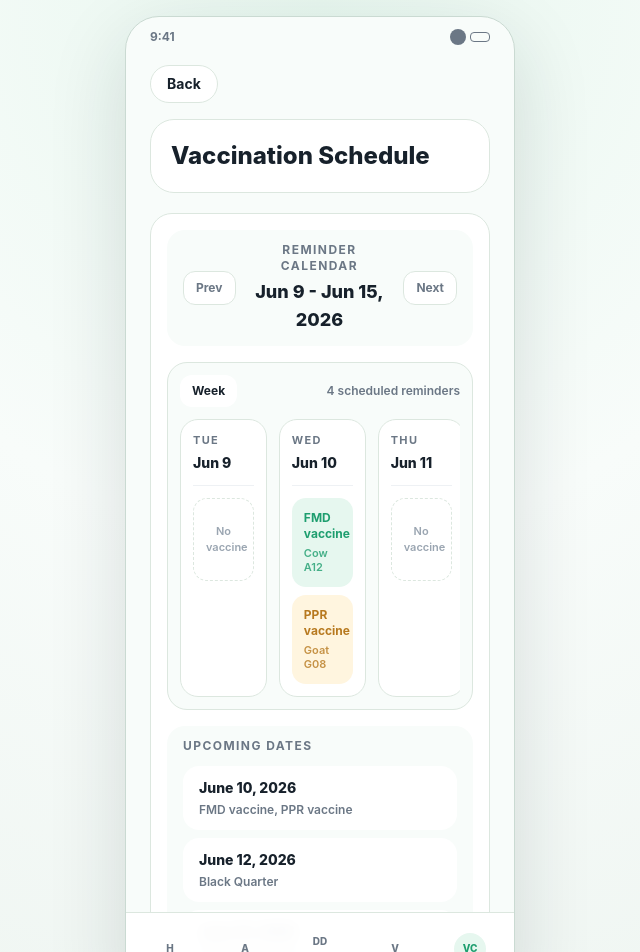
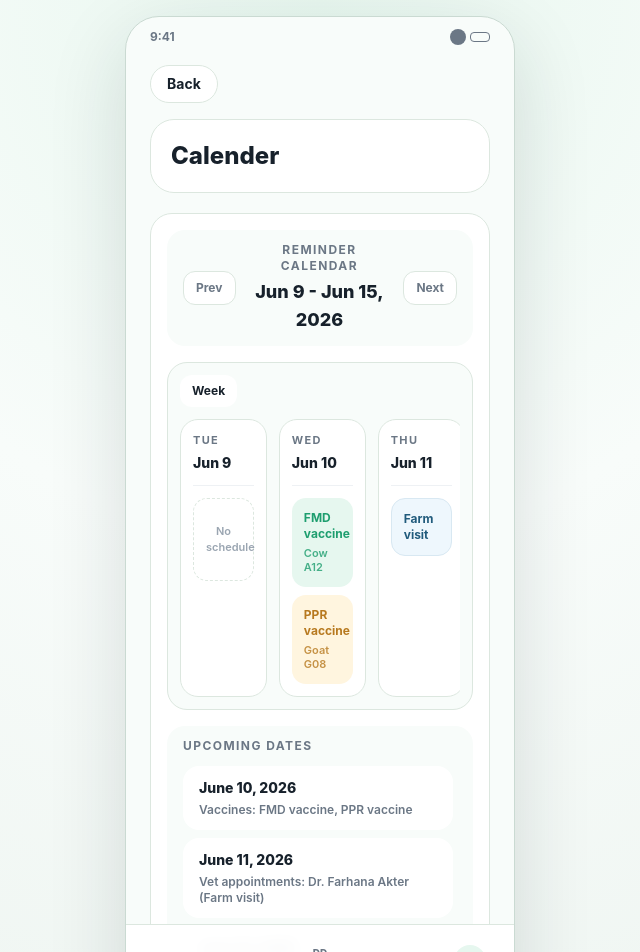
Before and after one commit to ShemantyMahjabin/ShobarKhamar-Vet_Service-, a React (Vite) app: page /vaccination-schedule in a window 1280 px wide. Shown: the top 952 px of the page, without its empty margins (320-960 px from the left). Built offline with nearby package versions, Linux system fonts and the light colour scheme.

Commit message:
Celender

```diff
--- a/src/app/components/FarmerDashboard.tsx
+++ b/src/app/components/FarmerDashboard.tsx
@@ -91,7 +91,7 @@ export function FarmerDashboard() {
   const statActions = [
     () => navigate('/farm-management'),
     () => navigate('/booking'),
-    () => undefined,
+    () => navigate('/vaccination-schedule'),
   ];
 
   return (
--- a/src/app/components/VaccinationSchedule.tsx
+++ b/src/app/components/VaccinationSchedule.tsx
@@ -9,6 +9,36 @@ const vaccineReminders = [
   { id: 2, date: '2026-06-10', vaccineId: 5, vaccineName: 'PPR vaccine', animal: 'Goat G08' },
   { id: 3, date: '2026-06-12', vaccineId: 2, vaccineName: 'Black Quarter', animal: 'Calf C03' },
   { id: 4, date: '2026-06-15', vaccineId: 6, vaccineName: 'Goat pox vaccine', animal: 'Goat G08' },
+];
+
+const weeklyVetAppointments = [
+  {
+    id: 101,
+    date: '2026-06-11',
+    vetName: 'Dr. Farhana Akter',
+    time: '10:00 AM - 11:00 AM',
+    mode: 'Farm visit',
+    animals: 'Goat G05',
+    status: 'Accepted',
+  },
+  {
+    id: 102,
+    date: '2026-06-12',
+    vetName: 'Dr. Nadia Islam',
+    time: '11:30 AM - 12:30 PM',
+    mode: 'In Person',
+    animals: 'Cow A12, Goat G08',
+    status: 'Accepted',
+  },
+  {
+    id: 103,
+    date: '2026-06-15',
+    vetName: 'Dr. Mahmud Hasan',
+    time: '3:00 PM - 3:30 PM',
+    mode: 'Video consultation',
+    animals: 'Calf C03',
+    status: 'Pending',
+  },
 ];
 
 const scheduleDays = [
@@ -27,6 +57,8 @@ const reminderColors = [
   'bg-[#EAF3FB] text-[#0F4C81]',
   'bg-[#F3ECFF] text-[#7A59C4]',
 ];
+
+const appointmentCardTone = 'border border-[#D8E8F2] bg-[#EEF7FD] text-[#215B7C]';
 
 function formatFullDate(value: string) {
   const date = new Date(`${value}T00:00:00`);
@@ -54,6 +86,7 @@ export function VaccinationSchedule() {
     return scheduleDays.map((date) => ({
       date,
       reminders: vaccineReminders.filter((reminder) => reminder.date === date),
+      appointments: weeklyVetAppointments.filter((appointment) => appointment.date === date),
     }));
   }, []);
 
@@ -70,7 +103,7 @@ export function VaccinationSchedule() {
         </button>
 
         <section className="mt-4 rounded-[24px] border border-[#DCE7DF] bg-white p-5">
-          <h1 className="text-2xl font-extrabold text-[#17212B]">Vaccination Schedule</h1>
+          <h1 className="text-2xl font-extrabold text-[#17212B]">Calender</h1>
         </section>
 
         <section className="mt-5 rounded-[22px] border border-[#DCE7DF] bg-white p-4">
@@ -90,12 +123,11 @@ export function VaccinationSchedule() {
           <div className="mt-4 rounded-[20px] border border-[#DCE7DF] bg-[#F8FCFA] p-3">
             <div className="mb-3 flex items-center justify-between gap-2">
               <span className="rounded-xl bg-white px-3 py-2 text-xs font-bold text-[#17212B]">Week</span>
-              <span className="text-xs font-medium text-[#6B7785]">{vaccineReminders.length} scheduled reminders</span>
             </div>
 
-            <div className="overflow-x-auto">
+            <div className="overflow-x-auto [scrollbar-width:none] [&::-webkit-scrollbar]:hidden">
               <div className="grid min-w-[680px] grid-cols-7 gap-3">
-                {remindersByDate.map(({ date, reminders }) => (
+                {remindersByDate.map(({ date, reminders, appointments }) => (
                   <div key={date} className="rounded-[18px] border border-[#DCE7DF] bg-white p-3 align-top">
                     <div className="border-b border-[#EEF1F4] pb-3">
                       <p className="text-[11px] font-bold uppercase tracking-[0.12em] text-[#6B7785]">
@@ -105,8 +137,9 @@ export function VaccinationSchedule() {
                     </div>
 
                     <div className="mt-3 space-y-2">
-                      {reminders.length > 0 ? (
-                        reminders.map((reminder, index) => (
+                      {reminders.length > 0 || appointments.length > 0 ? (
+                        <>
+                          {reminders.map((reminder, index) => (
                             <button
                               key={reminder.id}
                               type="button"
@@ -118,10 +151,28 @@ export function VaccinationSchedule() {
                               <p>{reminder.vaccineName}</p>
                               <p className="mt-1 text-[11px] font-semibold opacity-80">{reminder.animal}</p>
                             </button>
-                        ))
+                          ))}
+
+                          {appointments.map((appointment) => (
+                            <button
+                              key={appointment.id}
+                              type="button"
+                              onClick={() => navigate('/appointment-schedule')}
+                              className={`w-full rounded-[14px] px-3 py-3 text-left text-xs font-bold ${appointmentCardTone}`}
+                            >
+                              <p>
+                                {appointment.mode === 'Request vet to visit'
+                                  ? 'Vet visit'
+                                  : appointment.mode === 'Video consultation'
+                                    ? 'Video call'
+                                    : appointment.mode}
+                              </p>
+                            </button>
+                          ))}
+                        </>
                       ) : (
                         <div className="rounded-[14px] border border-dashed border-[#DCE7DF] px-3 py-6 text-center text-[11px] font-medium text-[#9AA5B1]">
-                          No vaccine
+                          No schedule
                         </div>
                       )}
                     </div>
@@ -133,15 +184,22 @@ export function VaccinationSchedule() {
 
           <div className="mt-4 rounded-[18px] bg-[#F8FCFA] px-4 py-3">
             <p className="text-xs font-bold uppercase tracking-[0.12em] text-[#6B7785]">Upcoming dates</p>
-            <div className="mt-3 space-y-2">
+            <div className="mt-3 max-h-[220px] space-y-2 overflow-y-auto pr-1 [scrollbar-width:none] [&::-webkit-scrollbar]:hidden">
               {remindersByDate
-                .filter(({ reminders }) => reminders.length > 0)
-                .map(({ date, reminders }) => (
+                .filter(({ reminders, appointments }) => reminders.length > 0 || appointments.length > 0)
+                .map(({ date, reminders, appointments }) => (
                   <div key={date} className="rounded-[16px] bg-white px-4 py-3">
                     <p className="text-sm font-extrabold text-[#17212B]">{formatFullDate(date)}</p>
+                    {reminders.length > 0 ? (
                       <p className="mt-1 text-xs font-medium text-[#6B7785]">
-                      {reminders.map((reminder) => reminder.vaccineName).join(', ')}
+                        Vaccines: {reminders.map((reminder) => reminder.vaccineName).join(', ')}
                       </p>
+                    ) : null}
+                    {appointments.length > 0 ? (
+                      <p className="mt-1 text-xs font-medium text-[#6B7785]">
+                        Vet appointments: {appointments.map((appointment) => `${appointment.vetName} (${appointment.mode})`).join(', ')}
+                      </p>
+                    ) : null}
                   </div>
                 ))}
             </div>
```
Lines whose indentation alone changed are shown as unchanged.
